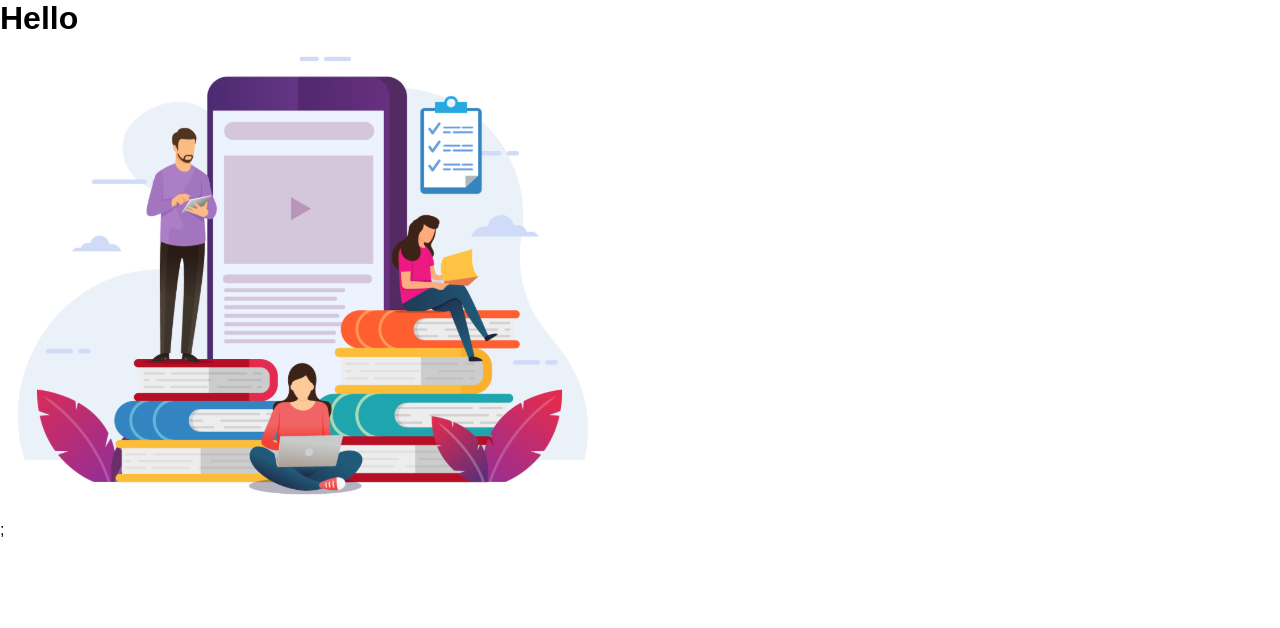
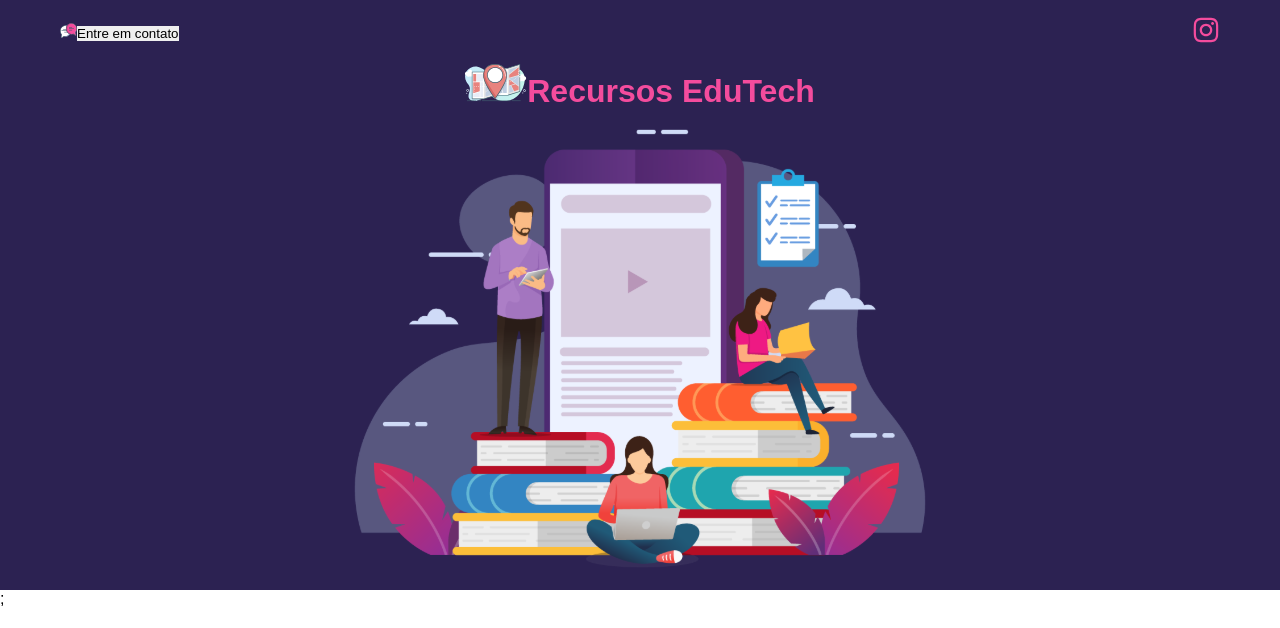
Before and after one commit to capelaum/recursos_edutech, a Next.js app: page / in a window 1280 px wide. Shown: the top 628 px of the page. Built offline with nearby package versions, Linux system fonts and the light colour scheme.

Commit message:
feat: ContactModal

```diff
--- a/package.json
+++ b/package.json
@@ -11,11 +11,14 @@
     "next": "12.0.7",
     "react": "17.0.2",
     "react-dom": "17.0.2",
+    "react-icons": "^4.3.1",
+    "react-modal": "^3.14.4",
     "styled-components": "^5.3.3"
   },
   "devDependencies": {
     "@types/node": "17.0.0",
     "@types/react": "17.0.37",
+    "@types/react-modal": "^3.13.1",
     "@types/styled-components": "^5.1.18",
     "eslint": "8.4.1",
     "eslint-config-next": "12.0.7",
--- /dev/null
+++ b/src/components/ContactModal/index.tsx
@@ -0,0 +1,70 @@
+import Modal from "react-modal";
+
+import { MdClose } from "react-icons/md";
+
+import { Container } from "./styles";
+
+interface ContactModalProps {
+  isOpen: boolean;
+  onRequestClose: () => void;
+}
+
+export function ContactModal({ isOpen, onRequestClose }: ContactModalProps) {
+  return (
+    <Modal
+      isOpen={isOpen}
+      onRequestClose={onRequestClose}
+      overlayClassName="react-modal-overlay"
+      className="react-modal-content "
+    >
+      <button
+        type="button"
+        onClick={onRequestClose}
+        className="react-modal-close"
+      >
+        <MdClose size={24} className="react-modal-close-checkout" />
+      </button>
+      <Container>
+        <h1>Contato</h1>
+
+        <label htmlFor="name">
+          <input
+            type="text"
+            name="name"
+            id="name"
+            placeholder="Nome"
+            required
+          />
+        </label>
+
+        <label htmlFor="email">
+          <input
+            type="email"
+            name="email"
+            id="email"
+            placeholder="E-mail"
+            required
+          />
+        </label>
+
+        <label htmlFor="CEP">
+          <input type="text" name="CEP" id="CEP" placeholder="CEP" required />
+        </label>
+
+        <label htmlFor="subject">
+          <input
+            type="text"
+            name="subject"
+            id="subject"
+            placeholder="Assunto"
+            required
+          />
+        </label>
+
+        <textarea name="message" id="message" placeholder="Mensagem" />
+
+        <button type="submit">Enviar</button>
+      </Container>
+    </Modal>
+  );
+}
--- /dev/null
+++ b/src/components/ContactModal/styles.ts
@@ -0,0 +1,63 @@
+import styled from "styled-components";
+
+export const Container = styled.form`
+  display: flex;
+  flex-direction: column;
+  align-items: center;
+
+  h1 {
+    color: #fff;
+
+    font-size: 1.75rem;
+    font-weight: 500;
+
+    margin-bottom: 2rem;
+
+    &:after {
+      content: " ";
+      display: block;
+      border-bottom 3px solid var(--color-secondary);
+      border-radius: 2px;
+    }
+  }
+
+  label {
+    width: 100%;
+
+    & + label {
+      margin-top: 1rem;
+    }
+  }
+
+  input[type="text"], [type="email"], textarea {
+    width: 100%;
+
+    padding: 0.5rem;
+    font-size: 1rem;
+
+    color: #fff;
+    background-color: var(--color-primary);
+    border: 2px solid var(--color-secondary);
+
+    border-radius: 5px;
+
+    &:focus {
+      outline: none;
+      border: 2px solid white;
+    }
+
+    &::placeholder {
+      color: var(--color-background);
+    }
+  }
+
+  textarea {
+    margin-top: 1rem;
+    resize: vertical;
+  }
+
+  button[type="submit"] {
+    color: #fff;
+    background-color: var(--color-secondary);
+  }
+`;
--- a/src/pages/index.tsx
+++ b/src/pages/index.tsx
@@ -1,21 +1,63 @@
+import { useState } from "react";
 import type { NextPage } from "next";
 import Head from "next/head";
 import Image from "next/image";
 
+import { FaInstagram } from "react-icons/fa";
+
+import Modal from "react-modal";
+
 import hero from "@public/hero.svg";
+import logo from "@public/logo.svg";
+import contact_icon from "@public/contact_icon.svg";
 
-import styles from "../styles/Home.module.css";
+import { ContactModal } from "components/ContactModal";
+
+import { Banner, Contact } from "styles/home";
+
+Modal.setAppElement("#__next");
 
 const Home: NextPage = () => {
+  const [isContactModalOpen, setIsContactModalOpen] = useState(false);
+
+  function handleOpenContactModal() {
+    setIsContactModalOpen(true);
+  }
+
+  function handleCloseContactModal() {
+    setIsContactModalOpen(false);
+  }
+
   return (
     <>
       <Head>
         <title>Recursos EduTech</title>
       </Head>
-      <div>
-        <h1>Hello</h1>
-        <Image src={hero} alt="Recursos EduTech" />
-      </div>
+      <Banner>
+        <Contact>
+          <div>
+            <Image src={contact_icon} alt="Contact" />
+            <button onClick={handleOpenContactModal}>Entre em contato</button>
+          </div>
+          <a
+            href="https://www.instagram.com/capelletto.lv"
+            target="_blank"
+            rel="noreferrer"
+          >
+            <FaInstagram size={28} />
+          </a>
+        </Contact>
+        <h1>
+          <Image src={logo} alt="Recursos EduTech Logo" />
+          Recursos EduTech
+        </h1>
+        <Image src={hero} alt="Recursos EduTech Hero" />
+      </Banner>
+
+      <ContactModal
+        isOpen={isContactModalOpen}
+        onRequestClose={handleCloseContactModal}
+      />
     </>
   );
 };
--- a/src/styles/global.ts
+++ b/src/styles/global.ts
@@ -85,7 +85,7 @@ export const GlobalStyle = createGlobalStyle`
 
   .react-modal-content {
     width: 100%;
-    padding: 3rem;
+    padding: 2.5rem;
     margin: 1.25rem;
     position: relative;
     border-radius: 20px;
@@ -107,10 +107,11 @@ export const GlobalStyle = createGlobalStyle`
     border: 0;
     background: transparent;
 
-    color: #000;
-      transition: filter 0.3s;
-      &:hover {
-        color: var(--color-secondary);
-      }
+    color: #fff;
+    transition: all 0.3s;
+
+    &:hover {
+      color: var(--color-secondary);
+    }
   }
 `;
--- /dev/null
+++ b/src/styles/home.ts
@@ -0,0 +1,32 @@
+import styled from "styled-components";
+
+export const Banner = styled.header`
+  width: 100%;
+
+  background-color: var(--color-primary);
+  color: var(--color-secondary);
+
+  display: flex;
+  flex-direction: column;
+  align-items: center;
+`;
+
+export const Contact = styled.section`
+  width: 100%;
+  max-width: 1200px;
+  padding: 1rem 1.25rem;
+
+  display: flex;
+  justify-content: space-between;
+  align-items: center;
+
+
+  a {
+    color: var(--color-secondary);
+
+    transition: all 0.3s;
+
+    &:hover {
+      color: #fff;
+  }
+`;
```
Also changed, not shown: src/styles/Home.module.css (deleted), 2 other files (tests, documents, lock files or other folders).
